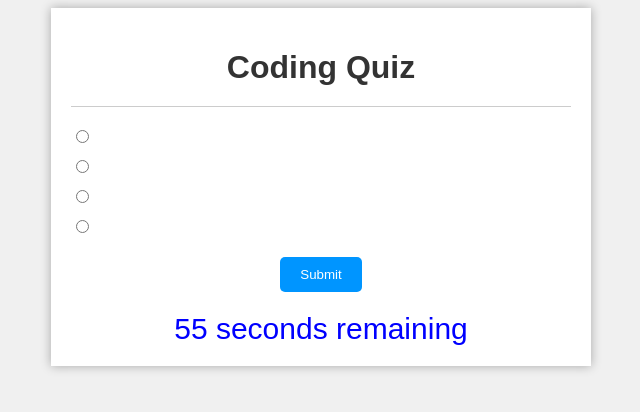
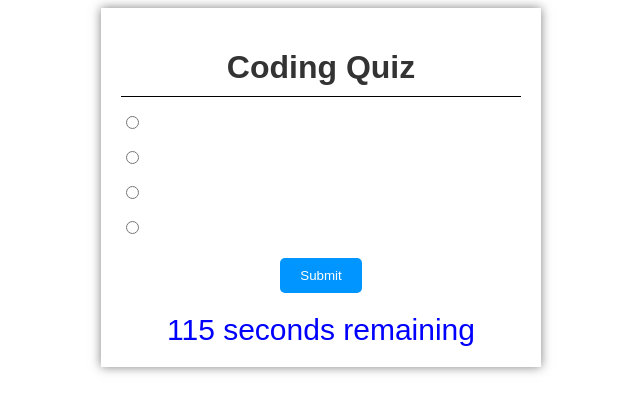
Before and after one commit to cschmidt216/challenge-04-Code-Quiz, a plain HTML site: page index.html in a window 1280 px wide. Shown: the whole page, without its empty margins (319-959 px from the left). Drawn offline with Linux system fonts and the light colour scheme.

Commit message:
changes to

```diff
--- a/Assets/script.js
+++ b/Assets/script.js
@@ -1,4 +1,4 @@
-let timeLeft = 60;
+let timeLeft = 120;
 
 const countdown = setInterval(function() {
   timeLeft--;
@@ -6,6 +6,6 @@ const countdown = setInterval(function() {
 
   if (timeLeft <= 0) {
     clearInterval(countdown);
-    document.getElementById("timer").innerHTML = "Time's up!";
+    document.getElementById("timer").innerHTML = "Time Expired";
   }
 }, 1000);
--- a/Assets/style.css
+++ b/Assets/style.css
@@ -1,29 +1,28 @@
+
 body {
 	font-family: Arial, sans-serif;
-	background-color: #f0f0f0;
+	background-color: #ffffff;
     color: blue;
 }
-title {
-    color: #0095ff;
-}
+
 .quiz-container {
-	width: 500px;
+	width: 400px;
 	margin: 0 auto;
 	padding: 20px;
 	background-color: #fff;
-	box-shadow: 0px 0px 10px rgba(0,0,0,0.3);
+	box-shadow: 0px 0px 10px rgba(0,0,0,0.5);
 }
 
 h1 {
 	text-align: center;
 	color: #333;
-	margin-bottom: 20px;
+	margin-bottom: 10px;
 }
 
 hr {
 	border: none;
-	border-bottom: 1px solid #ccc;
-	margin-bottom: 20px;
+	border-bottom: 1px solid #000000;
+	margin-bottom: 10px;
 }
 
 ul {
@@ -33,7 +32,7 @@ ul {
 }
 
 li {
-	margin-bottom: 10px;
+	margin-bottom: 15px;
 }
 
 label {
```
